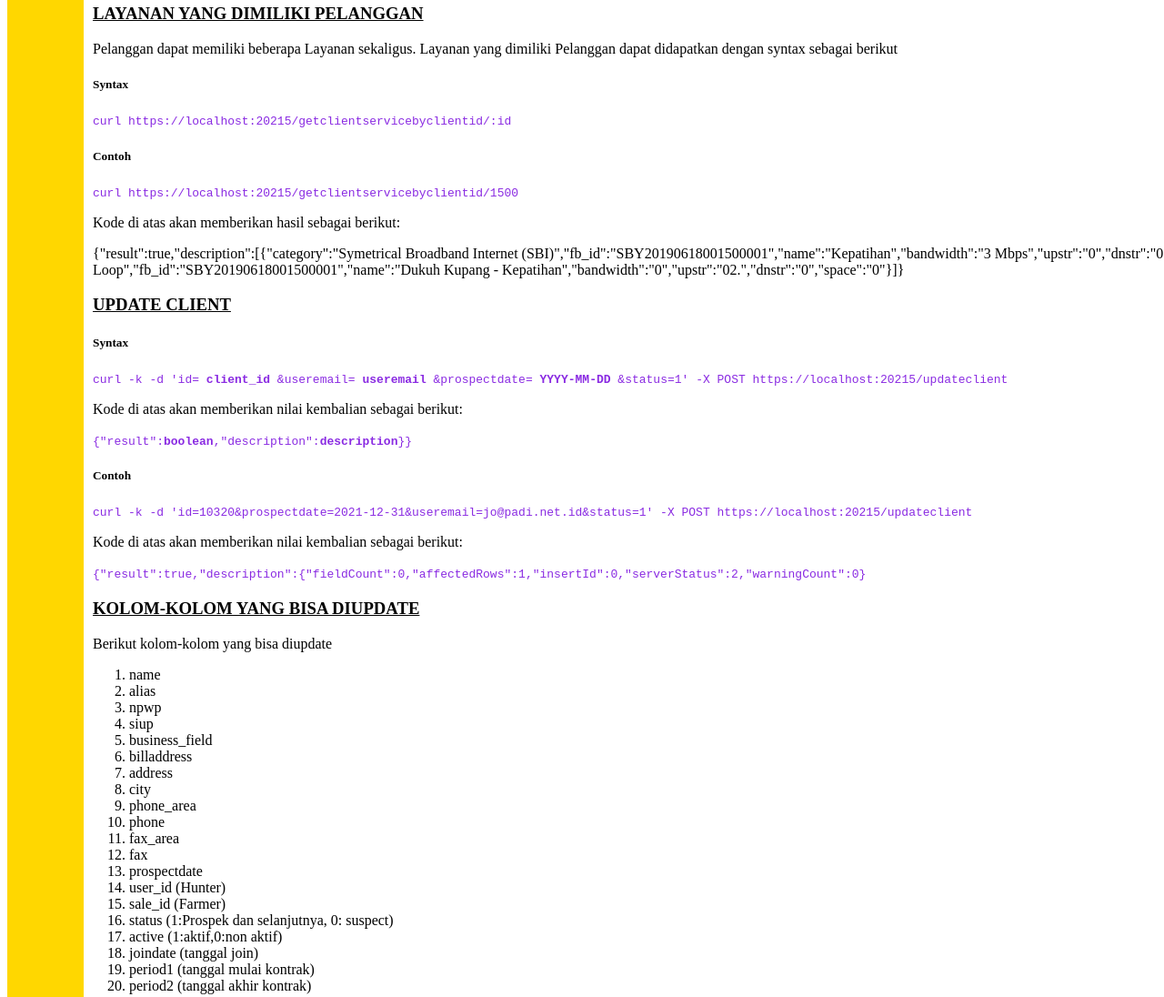
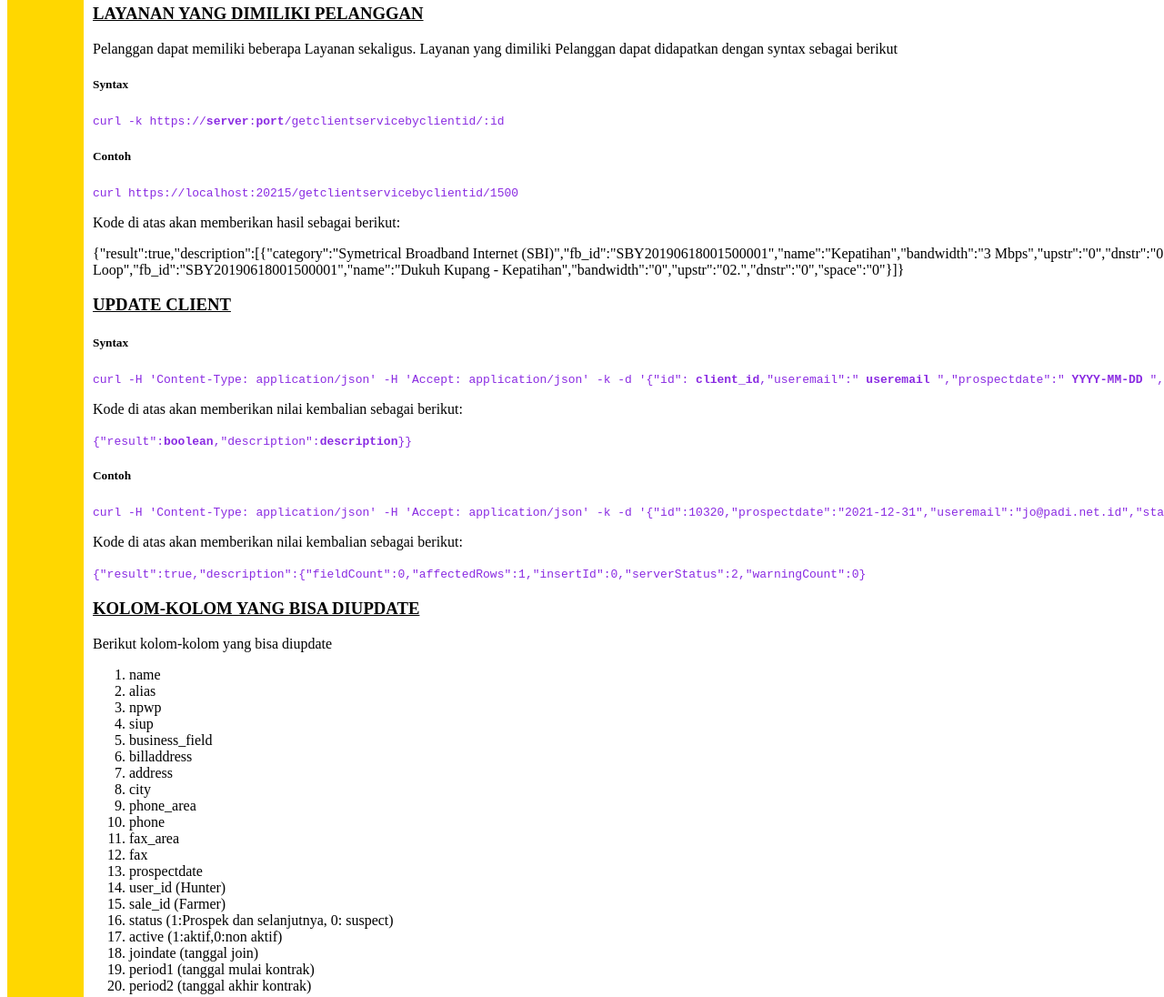
Before and after one commit to pojok-webdev/wo-server-v2, a website: page help/home.ejs in a window 1280 px wide. Shown: the part 1060-2156 px from the top of the page at 91% size. Drawn offline with nearby package versions, Linux system fonts and the light colour scheme; files that its build step writes are made by us from their sources.

Commit message:
update client and material docs

```diff
--- a/help/client.ejs
+++ b/help/client.ejs
@@ -4,7 +4,7 @@
 
 <h3>Get List Client By Id</h3>
 <h5>Syntax</h5>
-<code>curl https://localhost:20215/getlistclientsbyid/<strong>client_id</strong></code>
+<code>curl -k https://<strong>server</strong>:<strong>port</strong>/getlistclientsbyid/<strong>client_id</strong></code>
 <p>Syntax di atas digunakan untuk mendapatkan data Pelanggan dengan id <i>client_id</i></p>
 <p>Kolom-kolom yang dikembalikan antara lain adalah:</p>
 <p>id,name,alias,npwp,siup,address,city,billaddress,business_field,phone_area,phone,fax_area,fax,sale_id,user_id,period1,period2</p>
@@ -16,7 +16,7 @@
 
 <h3>Get List Client By Name</h3>
 <h5>Syntax</h5>
-<code>curl https://localhost:20215/getlistclientsbyname/<strong>client_name</strong></code>
+<code>curl -k https://<strong>server</strong>:<strong>port</strong>/getlistclientsbyname/<strong>client_name</strong></code>
 <p>Syntax di atas digunakan untuk mendapatkan data Pelanggan dengan nama <i>client_name</i></p>
 <p>Kolom-kolom yang dikembalikan antara lain adalah:</p>
 <p>id,name,alias,npwp,siup,address,city,billaddress,business_field,phone_area,phone,fax_area,fax,sale_id,user_id,period1,period2</p>
@@ -29,7 +29,7 @@
 <h3>Layanan yang dimiliki Pelanggan</h3>
 <p>Pelanggan dapat memiliki beberapa Layanan sekaligus. Layanan yang dimiliki Pelanggan dapat didapatkan dengan syntax sebagai berikut</p>
 <h5>Syntax</h5>
-<code>curl https://localhost:20215/getclientservicebyclientid/:id</code>
+<code>curl -k https://<strong>server</strong>:<strong>port</strong>/getclientservicebyclientid/:id</code>
 
 <h5>Contoh</h5>
 <code>curl https://localhost:20215/getclientservicebyclientid/1500</code>
@@ -38,13 +38,13 @@
 
 <h3>Update Client</h3>
 <h5>Syntax</h5>
-<code>curl -k -d 'id=<strong> client_id</strong> &useremail=<strong> useremail </strong>  &prospectdate=<strong> YYYY-MM-DD </strong> &status=1' -X POST https://localhost:20215/updateclient</code>
+<code>curl -H 'Content-Type: application/json' -H 'Accept: application/json' -k -d '{"id":<strong> client_id</strong>,"useremail":"<strong> useremail </strong>","prospectdate":"<strong> YYYY-MM-DD </strong>","status":"1"}' -X POST https://localhost:20215/updateclient</code>
 <p>Kode di atas akan memberikan nilai kembalian sebagai berikut:</p>
 <code>
     {"result":<strong>boolean</strong>,"description":<strong>description</strong>}}
 </code>
 <h5>Contoh</h5>
-<code>curl -k -d 'id=10320&prospectdate=2021-12-31&useremail=jo@padi.net.id&status=1' -X POST https://localhost:20215/updateclient</code>
+<code>curl -H 'Content-Type: application/json' -H 'Accept: application/json' -k -d '{"id":10320,"prospectdate":"2021-12-31","useremail":"jo@padi.net.id","status":1}' -X POST https://localhost:20215/updateclient</code>
 <p>Kode di atas akan memberikan nilai kembalian sebagai berikut:</p>
 <code>
     {"result":true,"description":{"fieldCount":0,"affectedRows":1,"insertId":0,"serverStatus":2,"warningCount":0}
@@ -74,35 +74,35 @@
     <li>period2 (tanggal akhir kontrak)</li>
 </ol>
 <h5>Contoh Update nama</h5>
-<code>curl -k -d 'id=10320&useremail=jo@padi.net.id&name=ROY ADIDHARMA BAYUATMODJA' -X POST https://localhost:20215/updateclient</code>
+<code>curl -H 'Content-Type: application/json' -H 'Accept: application/json' -k -d '{"id":10320,"useremail":"jo@padi.net.id","name":"ROY ADIDHARMA BAYUATMODJA"}' -X POST https://localhost:20215/updateclient</code>
 <p>Kode di atas akan memberikan nilai kembalian sebagai berikut:</p>
 <code>
     {"result":true,"description":{"fieldCount":0,"affectedRows":1,"insertId":0,"serverStatus":2,"warningCount":0,"message":"(Rows matched: 1  Changed: 1  Warnings: 0","protocol41":true,"changedRows":1}}
 </code>
 
 <h5>Contoh Update alias</h5>
-<code>curl -k -d 'id=10320&useremail=jo@padi.net.id&alias=Dharma' -X POST https://localhost:20215/updateclient</code>
+<code>curl -H 'Content-Type: application/json' -H 'Accept: application/json' -k -d '{"id":10320,"useremail":"jo@padi.net.id","alias":"Dharma"}' -X POST https://localhost:20215/updateclient</code>
 <p>Kode di atas akan memberikan nilai kembalian sebagai berikut:</p>
 <code>
     {"result":true,"description":{"fieldCount":0,"affectedRows":1,"insertId":0,"serverStatus":2,"warningCount":0,"message":"(Rows matched: 1  Changed: 1  Warnings: 0","protocol41":true,"changedRows":1}}
 </code>
 
 <h5>Contoh Update npwp,siup dan business_field</h5>
-<code>curl -k -d 'id=10320&useremail=jo@padi.net.id&npwp=22.1234.23423.33&siup=888.3434.343242&business_field=internet' -X POST https://localhost:20215/updateclient</code>
+<code>curl -H 'Content-Type: application/json' -H 'Accept: application/json' -k -d '{"id":10320,"useremail":"jo@padi.net.id","npwp":"22.1234.23423.33","siup":"888.3434.343242","business_field":"internet"}' -X POST https://localhost:20215/updateclient</code>
 <p>Kode di atas akan memberikan nilai kembalian sebagai berikut:</p>
 <code>
     {"result":true,"description":{"fieldCount":0,"affectedRows":1,"insertId":0,"serverStatus":2,"warningCount":0,"message":"(Rows matched: 1  Changed: 1  Warnings: 0","protocol41":true,"changedRows":1}}
 </code>
 
 <h5>Contoh Update billaddress,address,phone_area,phone,fax_area,fax dan prospectdate</h5>
-<code>curl -k -d 'id=10320&useremail=jo@padi.net.id&billaddress=Mayjen Suprapto 45&address=Mayjen Sungkon 38&phone_area=031&phone=88882345&fax_area=031&fax=88882345&prospectdate=2021-12-31' -X POST https://localhost:20215/updateclient</code>
+<code>curl -H 'Content-Type: application/json' -H 'Accept: application/json' -k -d '{"id":10320,"useremail":"jo@padi.net.id","billaddress":"Mayjen Suprapto 45","address":"Mayjen Sungkon 38","phone_area":031,"phone":88882345,"fax_area":031,"fax":88882345,"prospectdate":"2021-12-31"}' -X POST https://localhost:20215/updateclient</code>
 <p>Kode di atas akan memberikan nilai kembalian sebagai berikut:</p>
 <code>
     {"result":true,"description":{"fieldCount":0,"affectedRows":1,"insertId":0,"serverStatus":2,"warningCount":0,"message":"(Rows matched: 1  Changed: 1  Warnings: 0","protocol41":true,"changedRows":1}}
 </code>
 
 <h5>Contoh Update user_id (Hunter) dan sale_id (Farmer)</h5>
-<code>curl -k -d 'id=10320&useremail=jo@padi.net.id&user_id=113&sale_id=52' -X POST https://localhost:20215/updateclient</code>
+<code>curl -H 'Content-Type: application/json' -H 'Accept: application/json' -k -d '{"id":10320,"useremail":"jo@padi.net.id","user_id"=113,"sale_id":52}' -X POST https://localhost:20215/updateclient</code>
 <p>Kode di atas akan memberikan nilai kembalian sebagai berikut:</p>
 <code>
     {"result":true,"description":{"fieldCount":0,"affectedRows":1,"insertId":0,"serverStatus":2,"warningCount":0,"message":"(Rows matched: 1  Changed: 1  Warnings: 0","protocol41":true,"changedRows":1}}
@@ -110,7 +110,7 @@
 
 
 <h5>Contoh Update status,active,period1 dan period2 (Farmer)</h5>
-<code>curl -k -d 'id=10320&useremail=jo@padi.net.id&status=1&active=1&period1=2021-12-31&period2=2022-12-30' -X POST https://localhost:20215/updateclient</code>
+<code>curl -H 'Content-Type: application/json' -H 'Accept: application/json' -k -d '{"id":10320,"useremail":"jo@padi.net.id","status":"1","active":"1","period1":"2021-12-31","period2":"2022-12-30"}' -X POST https://localhost:20215/updateclient</code>
 <p>Kode di atas akan memberikan nilai kembalian sebagai berikut:</p>
 <code>
     {"result":true,"description":{"fieldCount":0,"affectedRows":1,"insertId":0,"serverStatus":2,"warningCount":0,"message":"(Rows matched: 1  Changed: 1  Warnings: 0","protocol41":true,"changedRows":1}}
@@ -119,7 +119,9 @@
 
 <h2 id="pic">PICs</h2>
 <h5>Syntax</h5>
-<code>curl -k -d 'client_id=1000' -X POST https://localhost:20215/getpics</code>
+<code>curl -H 'Content-Type: application/json' -H 'Accept: application/json' -k -d '{"client_id":<strong>client_id</strong>}' -X POST https://<strong>server</strong>:<strong>port</strong>/getpics</code>
+<h5>Contoh</h5>
+<code>curl -H 'Content-Type: application/json' -H 'Accept: application/json' -k -d '{"client_id":1000}' -X POST https://localhost:20215/getpics</code>
 <p>Kode di atas akan menampilkan semua PIC dari pelanggan dengan id 1000</p>
 <code>
     {"result":true,"description":[{"name":"Yuswin","position":"IT Dept","hp":""}]}
@@ -127,8 +129,9 @@
 
 
 <h5>Syntax</h5>
-<p>Contoh:</p>
-<code>curl -k -d "id=12" -X POST https://192.168.0.117:20216/getpicbyid</code>
+<code>curl -H 'Content-Type: application/json' -H 'Accept: application/json' -k -d '{"id":<strong>id</strong>}' -X POST https://<strong>server</strong>:<strong>port</strong>/getpicbyid</code>
+<h5>Contoh:</h5>
+<code>curl -H 'Content-Type: application/json' -H 'Accept: application/json' -k -d '{"id":12}' -X POST https://192.168.0.117:20216/getpicbyid</code>
 <p>Kode di atas akan menampilkan semua PIC dari pelanggan dengan id 12</p>
 <code>
     [{"id":12,"name":"MOCH.FADZARUDDIN","position":"","hp":null}]}
@@ -137,15 +140,16 @@
 
 <h5>Syntax</h5>
 
-<code>curl -k -d 'client_id=1000&name=agus&prole=teknis&phone_area=031&telp_hp=123456&position=staff it&email=agus@company.com&address=jl sukomanunggal 123&ktp=351515220420' -X POST https://localhost:20215/createpic</code>
+<code>curl -H 'Content-Type: application/json' -H 'Accept: application/json' -k -d '{"client_id":1000,"name":"agus","prole":"teknis","phone_area":"031","telp_hp":"123456","position":"staff it","email":"agus@company.com","address":"jl sukomanunggal 123","ktp":"351515220420"}' -X POST https://localhost:20215/createpic</code>
 <p>Kode di atas akan membuat PIC baru </p>
 Dengan kembalian sebagai berikut
 <code>
     {"result":true,"description":{"fieldCount":0,"affectedRows":1,"insertId":7538,"serverStatus":2,"warningCount":0,"message":"","protocol41":true,"changedRows":0}}
 </code>
 <h5>Syntax</h5>
-
-<code>curl -k -d 'client_id=1000&name=bagus&prole=teknis&phone_area=031&telp_hp=123456&position=staff it&email=bagus@company.com&address=jl sukomanunggal 123&ktp=351515220420' -X POST https://localhost:20215/updatepic</code>
+<code>curl -H 'Content-Type: application/json' -H 'Accept: application/json' -k -d '{"client_id":<strong>client_id</strong>,"name":"<strong>name</strong>","prole":"<strong>role</strong>","phone_area":"<strong>phone_area</strong>","telp_hp":"<strong>telp_hp</strong>","position":"<strong>position</strong>","email":"<strong>email</strong>","address":"<strong>address</strong>","ktp":"<strong>ktp</strong>"}' -X POST https://<strong>server</strong>:<strong>port</strong>/updatepic</code>
+<h5>Contoh</h5>
+<code>curl -H 'Content-Type: application/json' -H 'Accept: application/json' -k -d '{"client_id":1000,"name":"bagus","prole":"teknis","phone_area":"031","telp_hp":"123456","position":"staff it","email":"bagus@company.com","address":"jl sukomanunggal 123","ktp":"351515220420"}' -X POST https://localhost:20215/updatepic</code>
 <p>Kode di atas akan mengupdate PIC </p>
 Dengan kembalian sebagai berikut
 <code>
@@ -154,7 +158,7 @@ Dengan kembalian sebagai berikut
 
 <h5>Syntax</h5>
 <p>Contoh:</p>
-<code>curl -k -d "id=12" -X POST https://192.168.0.117:20216/removepic</code>
+<code>curl -H 'Content-Type: application/json' -H 'Accept: application/json' -k -d "{"id":12}" -X POST https://192.168.0.117:20216/removepic</code>
 <p>Kode di atas akan menghapus PIC dari pelanggan dengan id pic 12</p>
 
 
--- a/help/material.ejs
+++ b/help/material.ejs
@@ -2,7 +2,7 @@
 <p>Akan menampilkan semua material</p>
 <h5>Syntax</h5>
 <code>
-    curl <strong>server</strong>:<strong>port</strong>/getmastermaterial
+    curl -k https://<strong>server</strong>:<strong>port</strong>/getmastermaterial
 </code>
 <h5>Contoh</h5>
 <code>
@@ -11,7 +11,7 @@
 
 <h5>Syntax</h5>
 <p>Get Material berdasarkan Nama material</p><code>
-    curl <strong>server</strong>:<strong>port</strong>/getmastermaterialbyname/:name
+    curl -k https://<strong>server</strong>:<strong>port</strong>/getmastermaterialbyname/:name
 </code>
 <h5>Contoh</h5>
 <code>
@@ -21,7 +21,7 @@
 <h5>Syntax</h5>
 <p>Get Material berdasarkan ID material</p>
 <code>
-    curl <strong>server</strong>:<strong>port</strong>/getmastermaterialbyid/:<strong>id</strong>
+    curl -k https://<strong>server</strong>:<strong>port</strong>/getmastermaterialbyid/:<strong>id</strong>
 </code>
 <h5>Contoh</h5>
 <code>
```
